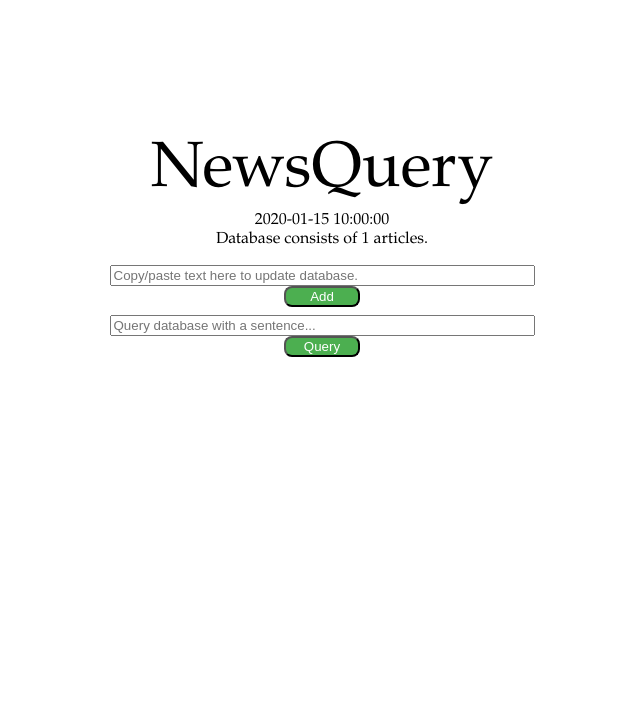
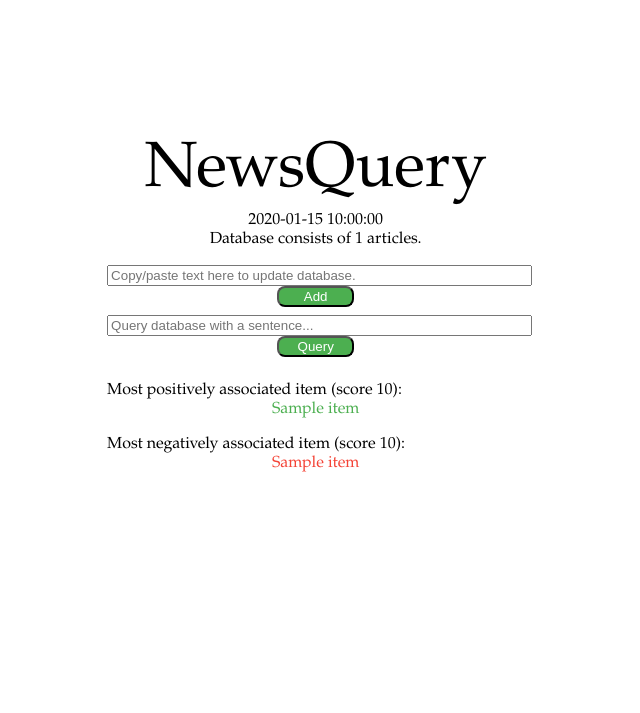
Before and after one commit to alexanderdesouza/NewsQuery, a Flask app: template templates/newsquery.html in a window 1280 px wide. Shown: the top 713 px of the page, without its empty margins (318-958 px from the left). Run offline with Flask 2, Linux system fonts and the light colour scheme; the template is opened without the code that fills it: most values are stand-ins (such as "Sample title", 1, 10 or a date in 2020).

Commit message:
WIP: Makes adjustments to README.md for clarity. Updates the code base of the Flask app, particularly with respect to the app routes, and adds a library of preprocessing tools when adding documents, and updates the html of the webpage. Mostly finishes experiments in the associated ipynb.

```diff
--- a/main.py
+++ b/main.py
@@ -1,6 +1,8 @@
 # !/usr/bin/env python3
 
 from flask import Flask, render_template, request
+
+from preprocessing import preprocessor
 
 app = Flask(__name__)
 
@@ -34,7 +36,18 @@ def query_articles():
         :return: Re-renders the main template for the NewsQuery page.
     """
     # Do stuff...
-    return render_template("newsquery.html", article_added_or_not="", articles=articles)
+    # Dummy return example
+    result = {
+        "positive": {
+            "item": "people nice to each other the world over",
+            "score": str(0.98)
+        },
+        "negative": {
+            "item": "trump re elected for second term",
+            "score": str(-1.00)
+        }
+    }
+    return render_template('newsquery.html', num_articles=len(articles), result=result)
 
 
 @app.route('/add_article', methods=['POST'])
@@ -42,25 +55,26 @@ def add_article():
     """
     This method asserts whether the supplied article to be added exists in the list `articles`, and if not, appends the
     new document to the list.
-        :return: Re-renders the main template for the NewsQuery page, updating the variable `article_added_or_not` with
-                 a String result if the article to be added was successfully appended to the list `articles`, or not.
+        :return: Re-renders the main template for the NewsQuery page, updating the variable `article_added` with a
+                 String result if the article to be added was successfully appended to the list `articles`, or not.
     """
-    new_article = request.form.get('article_to_add')
-    article_added_or_not = "Document already exists; article not added."
+    new_article = preprocessor(request.form.get('article_to_add'))
+    article_added = "Document already exists; article not added."
     if not _article_exists(new_article):
         articles.append(new_article)
-        article_added_or_not = "New article added!"
-    return render_template("newsquery.html", article_added_or_not=article_added_or_not, articles=articles)
+        article_added = "New article added!"
+    print(articles)
+    return render_template('newsquery.html', num_articles=len(articles), article_added=article_added)
 
 
 @app.route('/')
 @app.route('/index')
-def main():
+def main(num_articles=0, article_added="", result=[]):
     """
     This is the main webserver route called on application start.
         :return: Renders the main template for the NewsQuery page.
     """
-    return render_template("newsquery.html", article_added_or_not="", articles=articles)
+    return render_template('newsquery.html', num_articles=len(articles))
 
 
 if __name__ == '__main__':
--- a/static/styling/base-style.css
+++ b/static/styling/base-style.css
@@ -7,7 +7,7 @@ body {
 }
 
 .main-content {
-    width: 50%;
-    padding: 10% 25% 0 25%;
+    width: 33%;
+    padding: 10% 33% 0 33%;
     text-align: center;
 }
--- a/static/styling/newsquery-style.css
+++ b/static/styling/newsquery-style.css
@@ -2,8 +2,25 @@
     font-size: 8vh;
 }
 
-.article-count {
+.article_count {
     margin-bottom: 2vh;
+}
+
+.results {
+    margin: 2vh 0 2vh 0;
+    text-align: justify;
+}
+
+.positive_result {
+    margin-bottom: 2vh;
+    text-align: center;
+    color: #4CAF50;
+}
+
+.negative_result {
+    margin-bottom: 2vh;
+    text-align: center;
+    color: #f44336;
 }
 
 button {
--- a/templates/newsquery.html
+++ b/templates/newsquery.html
@@ -6,9 +6,9 @@
     <div class="marquee">
         NewsQuery
     </div>
-        <div class="article-count">
-            {{ article_added_or_not }} <br/>
-            Database consists of {{ articles|length }} articles.
+        <div class="article_count">
+            {{ article_added }} <br/>
+            Database consists of {{ num_articles }} articles.
         </div>
 </div>
 
@@ -23,13 +23,17 @@
     </form>
 </div>
 
-<!-- <div>
-    <div>
-        {{ positive_result }}
+{% if result %}
+<div class="results">
+    Most positively associated item (score {{ result.positive.score }}):
+    <div class="positive_result">
+        {{ result.positive.item }}
     </div>
-    <div>
-        {{ negative_result }}
+    Most negatively associated item (score {{ result.negative.score }}):
+    <div class="negative_result">
+        {{ result.negative.item }}
     </div>
-</div> -->
+</div>
+{% endif %}
 
 {% endblock %}
```
Also changed, not shown: preprocessing.py (added, +37 -0 lines), README.md, 2 other files.
